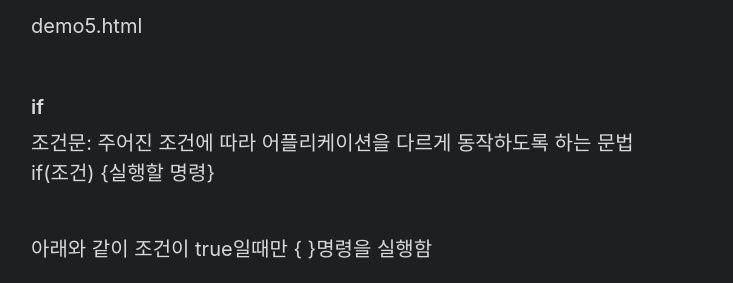
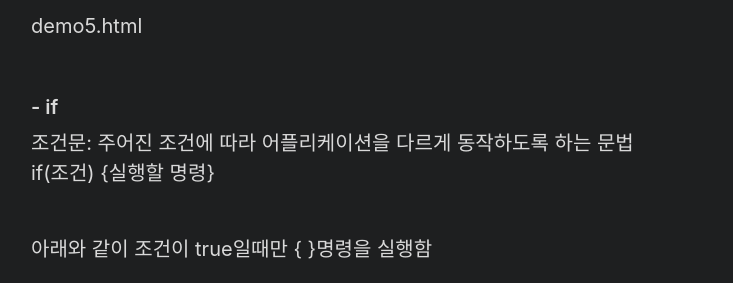
Before and after one commit to Dev-Dotoli/dev-dotoli.github.com, a Jekyll site: the page built from _posts/2022-03-01-JS-9-조건문.md, in a window 1280 px wide and 1400 px high. Shown: the part 351-634 px from the top of the window, without its empty margins (273-1006 px from the left). Built offline with Jekyll 4.4.1, drawn with Linux system fonts in a browser that asks for light colours; some of the changed text lies outside the part shown.

Commit message:
Fix: typo 내용 소제목 변경

```diff
--- a/_posts/2022-03-01-JS-9-조건문.md
+++ b/_posts/2022-03-01-JS-9-조건문.md
@@ -12,7 +12,7 @@ title: JS 9 조건문
 demo5.html
 <Br><br>
 
-### if
+### - if
 
 조건문: 주어진 조건에 따라 어플리케이션을 다르게 동작하도록 하는 문법<br>
 if(조건) {실행할 명령}<br><br>
@@ -59,7 +59,7 @@ alert(5);
 
 <br><br>
 
-### else
+### - else
 
 if만으로는 복잡한 상황을 처리하기 부족함
 
@@ -80,7 +80,7 @@ if (false) {
 
 <br><br>
 
-### else if
+### - else if
 
 else if는 더 풍부하게 조건문을 사용할 수 있게함<br>
 
```
